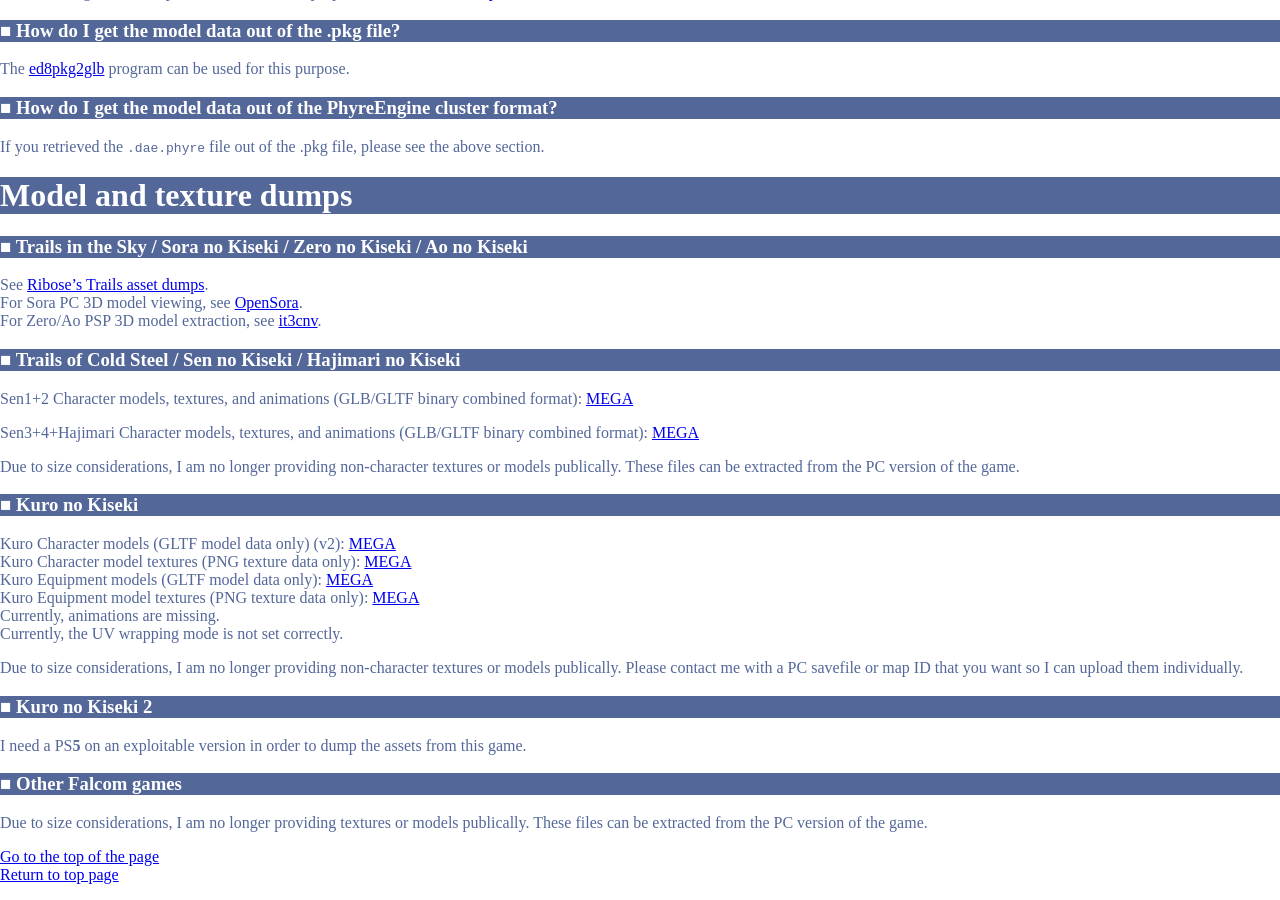
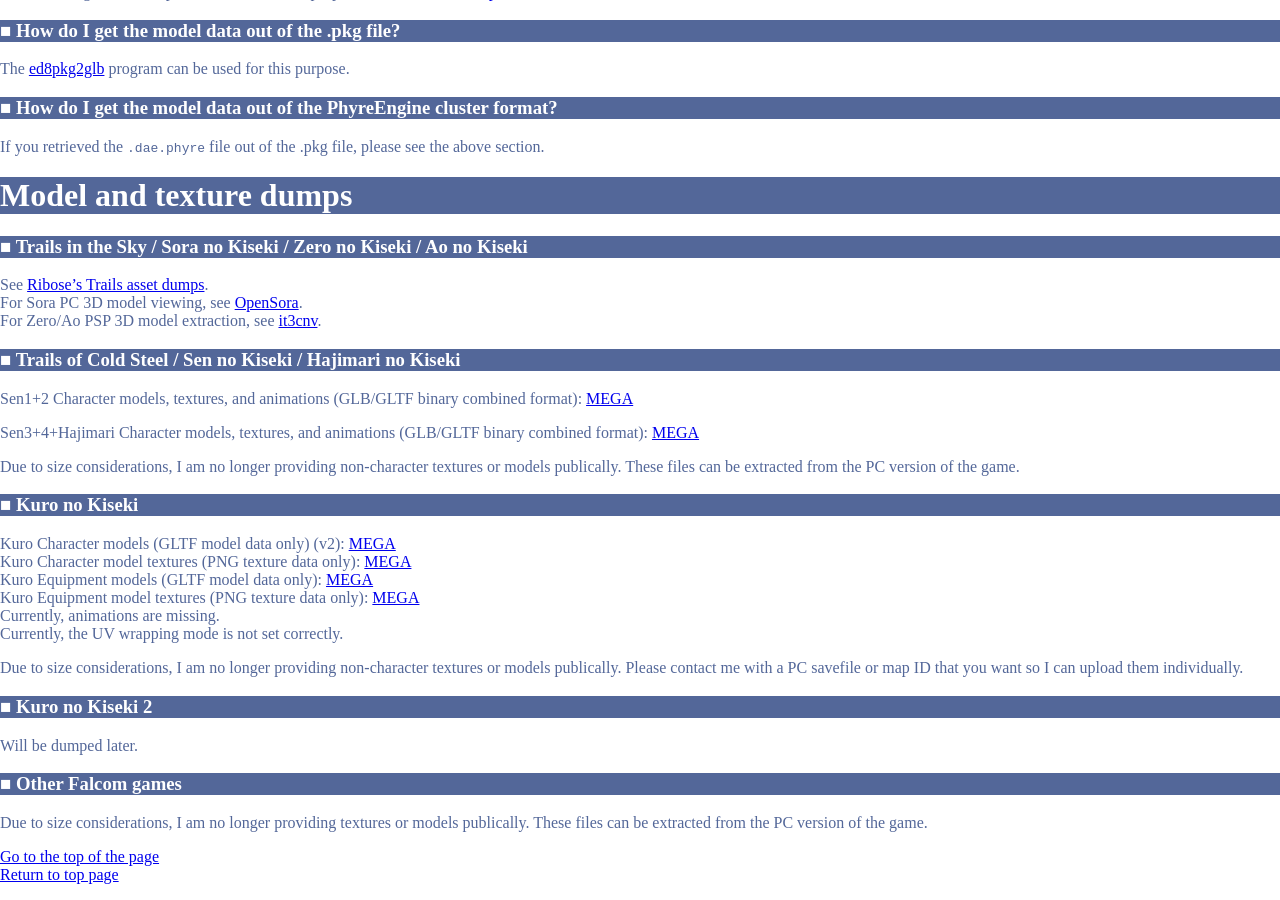
Before and after one commit to uyjulian/falcom-dumps, a Jekyll site: the page built from index.md, in a window 1280 px wide and 900 px high, scrolled down 3641 px. Built offline with Jekyll 4.4.1, drawn with Linux system fonts in a browser that asks for light colours.

Commit message:
Chg wip txt

```diff
--- a/index.md
+++ b/index.md
@@ -197,7 +197,7 @@ Due to size considerations, I am no longer providing non-character textures or m
 
 ### Kuro no Kiseki 2
 
-I need a PS**5** on an exploitable version in order to dump the assets from this game.
+Will be dumped later.
 
 ### Other Falcom games
 
```
